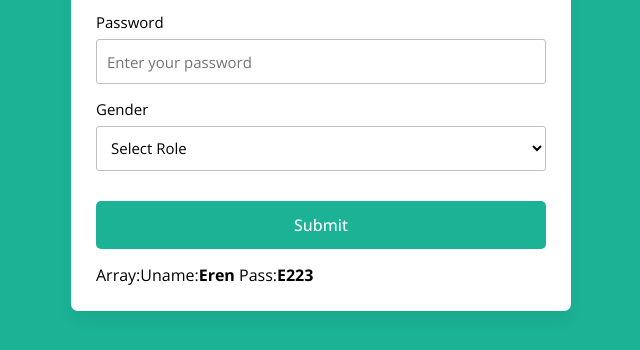
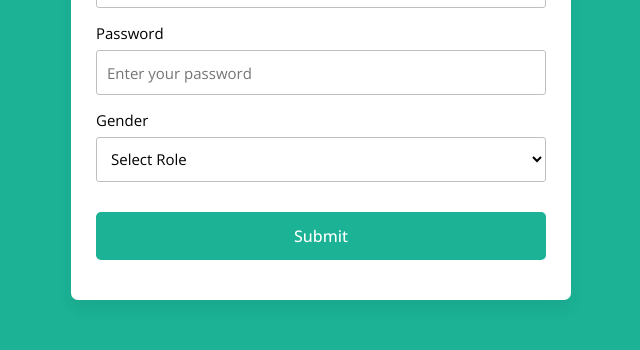
Before and after one commit to nudsarin12/Login-, a plain HTML site: page index.html in a window 1280 px wide. Shown: the part 328-678 px from the top of the page, without its empty margins (319-959 px from the left). Drawn offline with nearby package versions, Linux system fonts and the light colour scheme.

Commit message:
Update index.html

```diff
--- a/index.html
+++ b/index.html
@@ -35,7 +35,7 @@
       <div class="form-group submit-btn">
         <input type="submit" value="Submit">
       </div>
-      <p>Array:Uname:<b>Eren</b> Pass:<b>E223</b></p>
+
     </form>
 
     <script src="script.js"></script>
```
